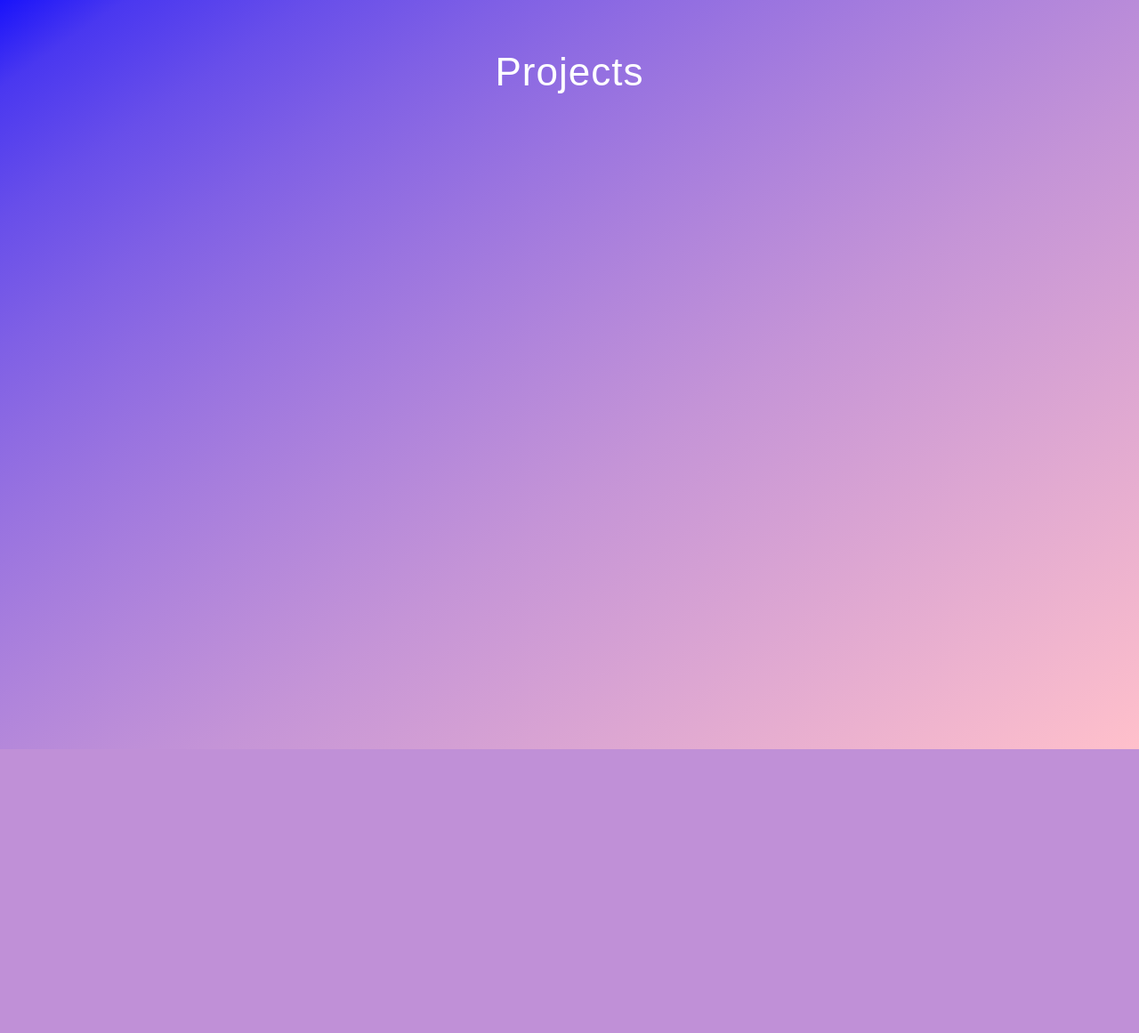
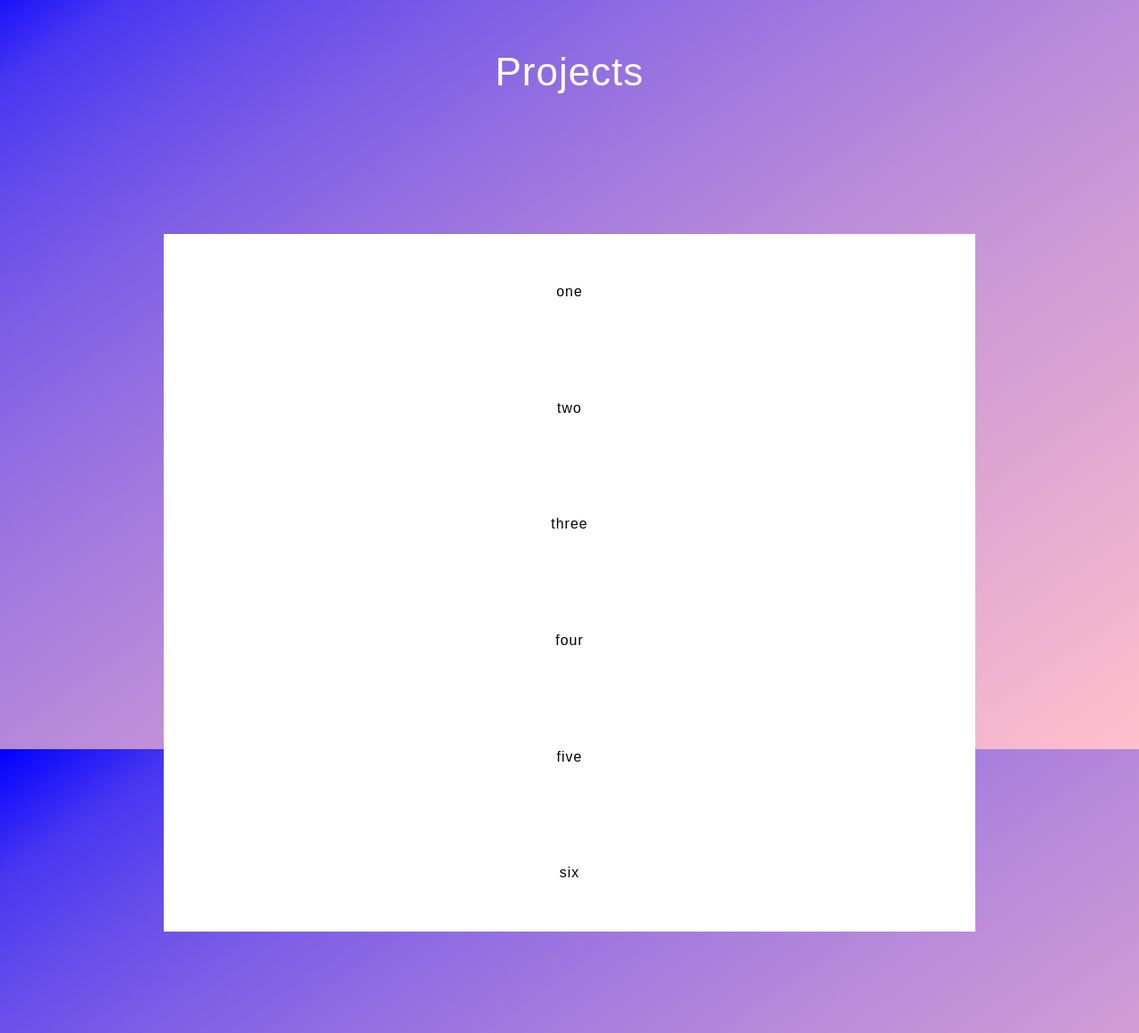
Before and after one commit to samMerkovitz/PersonalWebsite, a Flask app: page /projects in a window 1280 px wide. Shown: the part 50-1211 px from the top of the page at 89% size. Before the commit the page ends 892 px from the top, so only its background shows below. Run offline with Flask 2, Linux system fonts and the light colour scheme.

Commit message:
projects page

```diff
--- a/app/static/javascript/fadein.js
+++ b/app/static/javascript/fadein.js
@@ -25,6 +25,9 @@
         $('.nav-menu').css('display', 'none');
         $('.nav-menu').fadeIn(6000);
 
+        $('.scrolldown').fadeToggle(5000);
+
+
     });
 
     // The speed of the scroll in milliseconds
@@ -42,18 +45,3 @@
           $('html, body').animate({ scrollTop: $(targetElement).offset().top - 150}, speed);
         }
       });
-
-
-    $(window).scroll(function() {
-        $('.fade-in').each(function() {
-            var top_of_element = $(this).offset().top;
-            var bottom_of_element = $(this).offset().top + $(this).outerHeight();
-            var bottom_of_screen = $(window).scrollTop() + $(window).innerHeight();
-            var top_of_screen = $(window).scrollTop();
-
-            if ((bottom_of_screen > top_of_element) && (top_of_screen < bottom_of_element) && !$(this).hasClass('is-visible')) {
-                $(this).addClass('is-visible');
-                $('.scrolldown').fadeOut(2000);
-            }
-        });
-    });
--- a/app/static/styles/main.css
+++ b/app/static/styles/main.css
@@ -168,9 +168,28 @@ footer {
 
 .projects-header-wrapper {
     margin-top: 100px;
-    margin-bottom: 140px;
     text-align: center;
 
+}
+
+.project-grid {
+    padding: 10%;
+    flex: 1 1 80%;
+
+}
+
+.portfolio {
+    display: grid;
+    height: 100%;
+}
+
+.portfolio-item {
+    background: white;
+    color: black;
+    font-weight: 400;
+    display: flex;
+    justify-content: center;
+    align-items: center;
 }
 
 .page-title {
--- a/app/templates/projects.html
+++ b/app/templates/projects.html
@@ -8,6 +8,16 @@
         <div class="projects-header-wrapper">
             <h1 class="page-title">Projects</h1>
         </div>
+        <div class="project-grid">
+            <div class="portfolio">
+                <div class="portfolio-item">one</div>
+                <div class="portfolio-item">two</div>
+                <div class="portfolio-item">three</div>
+                <div class="portfolio-item">four</div>
+                <div class="portfolio-item">five</div>
+                <div class="portfolio-item">six</div>
+            </div>
+        </div>
     </div>
 </section>
 
```
